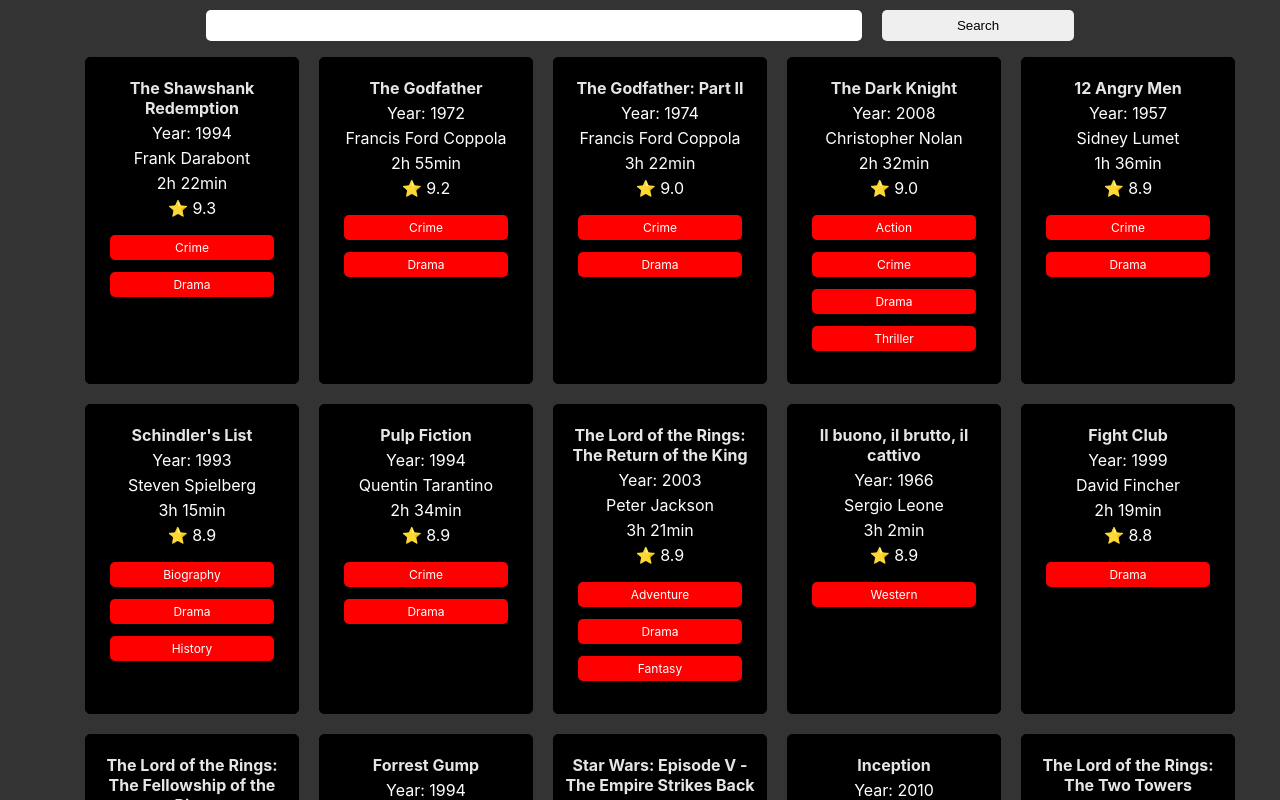
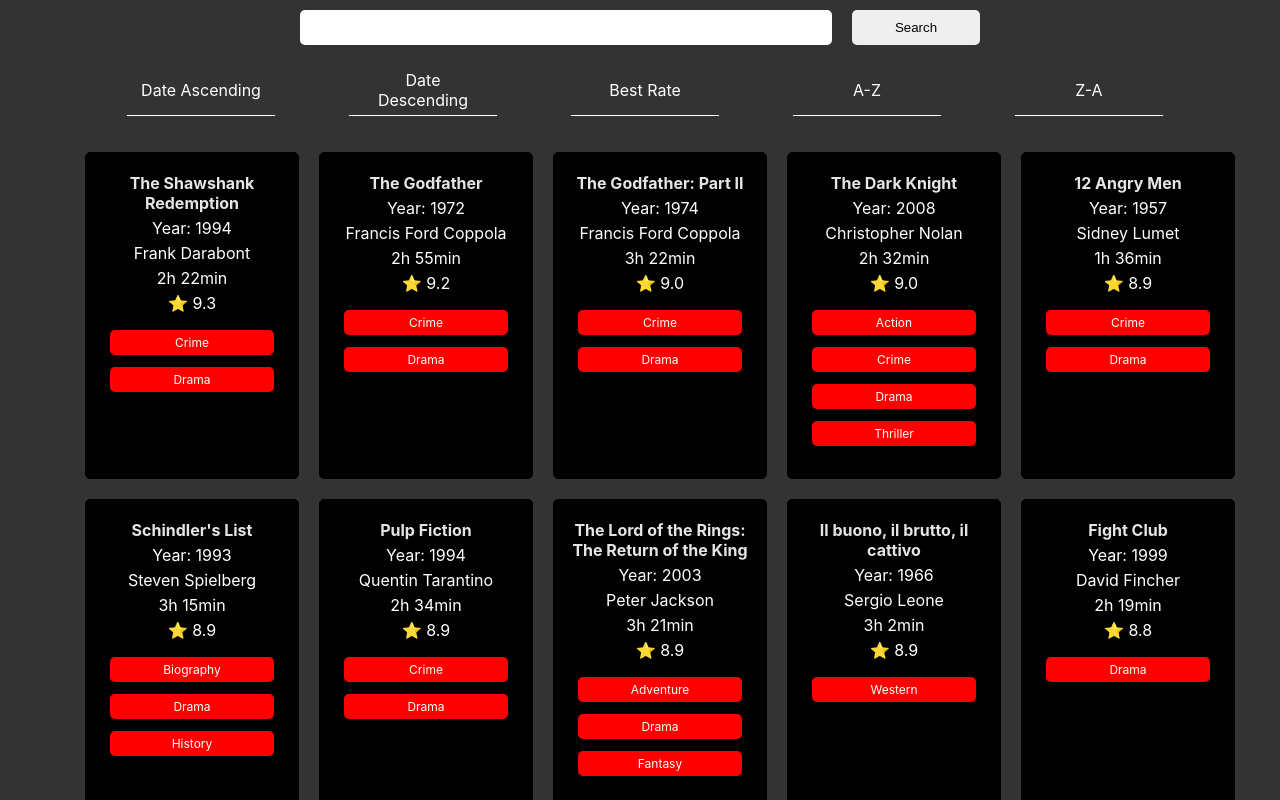
Before and after one commit to rizvan555/movies-list_reactjs, a React (Create React App) app: page / in a window 1280 px wide. Shown: the top 800 px of the page. Built offline with nearby package versions, Linux system fonts and the light colour scheme.

Commit message:
added new search function

```diff
--- a/src/components/SearchMovie.js
+++ b/src/components/SearchMovie.js
@@ -7,14 +7,14 @@ const SearchFormStyled = styled.form`
   display: flex;
   gap: 20px;
   input {
-    width: 50vw;
-    padding: 8px;
+    width: 40vw;
+    padding: 10px;
     border-radius: 5px;
     border: none;
   }
   button {
-    width: 15vw;
-    padding: 8px;
+    width: 10vw;
+    padding: 10px;
     border-radius: 5px;
     border: none;
   }
@@ -37,19 +37,12 @@ const SearchResult = styled.div`
 const SearchMovie = () => {
   const [movie, setMovie] = useState(null);
   const [searchText, setSearchText] = useState("");
-  const [showMovie, setShowMovie] = useState(true);
-
-  const deleteMovies = () => {
-    setMovie(null);
-    setShowMovie(true);
-  };
 
   const searchData = (e) => {
     e.preventDefault();
     const movieFind = movies.find((myMovie) => myMovie.title === searchText);
     if (movieFind) {
       setMovie(movieFind);
-      setShowMovie(false);
     } else {
       setMovie(null);
     }
@@ -73,7 +66,6 @@ const SearchMovie = () => {
           <p>⭐️ {movie.rate}</p>
         </SearchResult>
       )}
-      {showMovie && <MovieDetails showMovie={showMovie} />}
     </>
   );
 };
```
